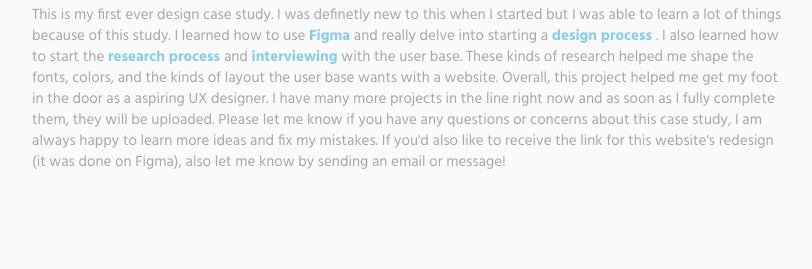
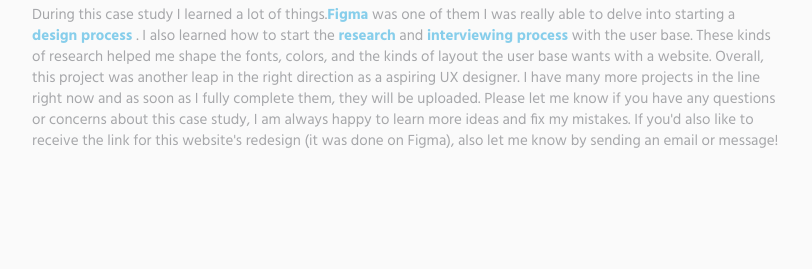
Before and after one commit to kaizufarhan/kaizufarhan.github.io, a plain HTML site: page index.html in a window 1280 px wide. Shown: the part 1684-1953 px from the top of the page, without its empty margins (428-1240 px from the left). Drawn offline with Linux system fonts and the light colour scheme.

Commit message:
4th commit?

```diff
--- a/index.html
+++ b/index.html
@@ -127,7 +127,7 @@
                         <div class="margin-b-60">
                         	<div id="container">
                              <iframe width="807" height="500" src="https://docs.google.com/document/d/e/2PACX-1vSf_k3hi0aAM8zL6Ke5mSPpJT1L5xHcK9R9Mke7yOmsP-QigoS8pI2Co94GgJyD8gtf_kAIVxkO2oAz/pub?embedded=true" frameborder="0" allow="autoplay; encrypted-media" allowfullscreen></iframe>
-                             <p> This is my first ever design case study. I was definetly new to this when I started but I was able to learn a lot of things because of this study. I learned how to use <b style="color:#87CEEB">Figma</b> and really delve into starting a <b style="color:#87CEEB"> design process </b>. I also learned how to start the <b style="color:#87CEEB">research process </b> and <b style="color:#87CEEB">interviewing </b> with the user base. These kinds of research helped me shape the fonts, colors, and the kinds of layout the user base wants with a website. Overall, this project helped me get my foot in the door as a aspiring UX designer. I have many more projects in the line right now and as soon as I fully complete them, they will be uploaded. Please let me know if you have any questions or concerns about this case study, I am always happy to learn more ideas and fix my mistakes. If you'd also like to receive the link for this website's redesign (it was done on Figma), also let me know by sending an email or message!
+                             <p> During this case study I learned a lot of things.<b style="color:#87CEEB">Figma</b> was one of them I was really able to delve into starting a <b style="color:#87CEEB"> design process </b>. I also learned how to start the <b style="color:#87CEEB">research</b> and <b style="color:#87CEEB">interviewing process </b> with the user base. These kinds of research helped me shape the fonts, colors, and the kinds of layout the user base wants with a website. Overall, this project was another leap in the right direction as a aspiring UX designer. I have many more projects in the line right now and as soon as I fully complete them, they will be uploaded. Please let me know if you have any questions or concerns about this case study, I am always happy to learn more ideas and fix my mistakes. If you'd also like to receive the link for this website's redesign (it was done on Figma), also let me know by sending an email or message!
                               <br/>
                               <br/>
                               <br/>
```
